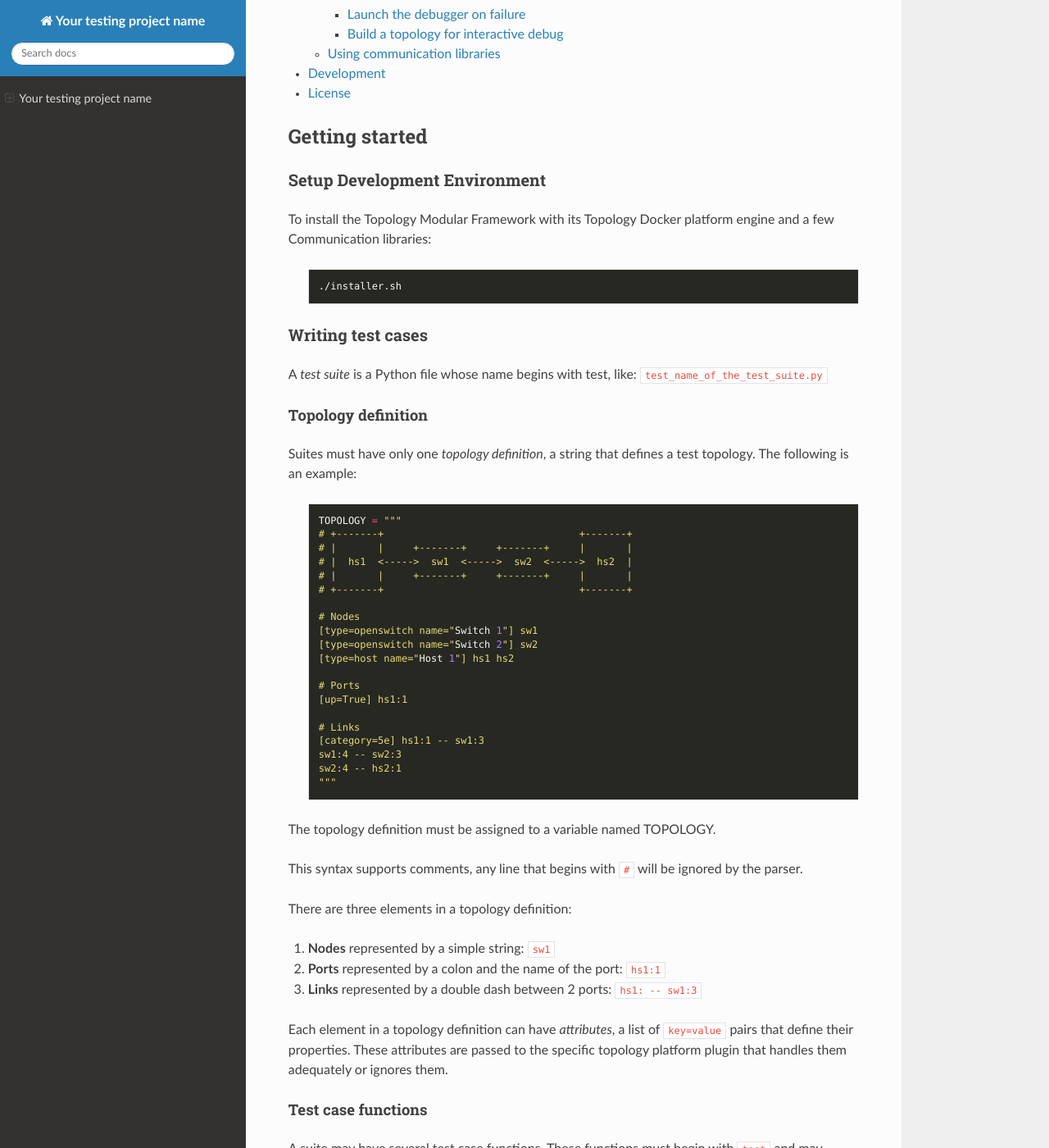
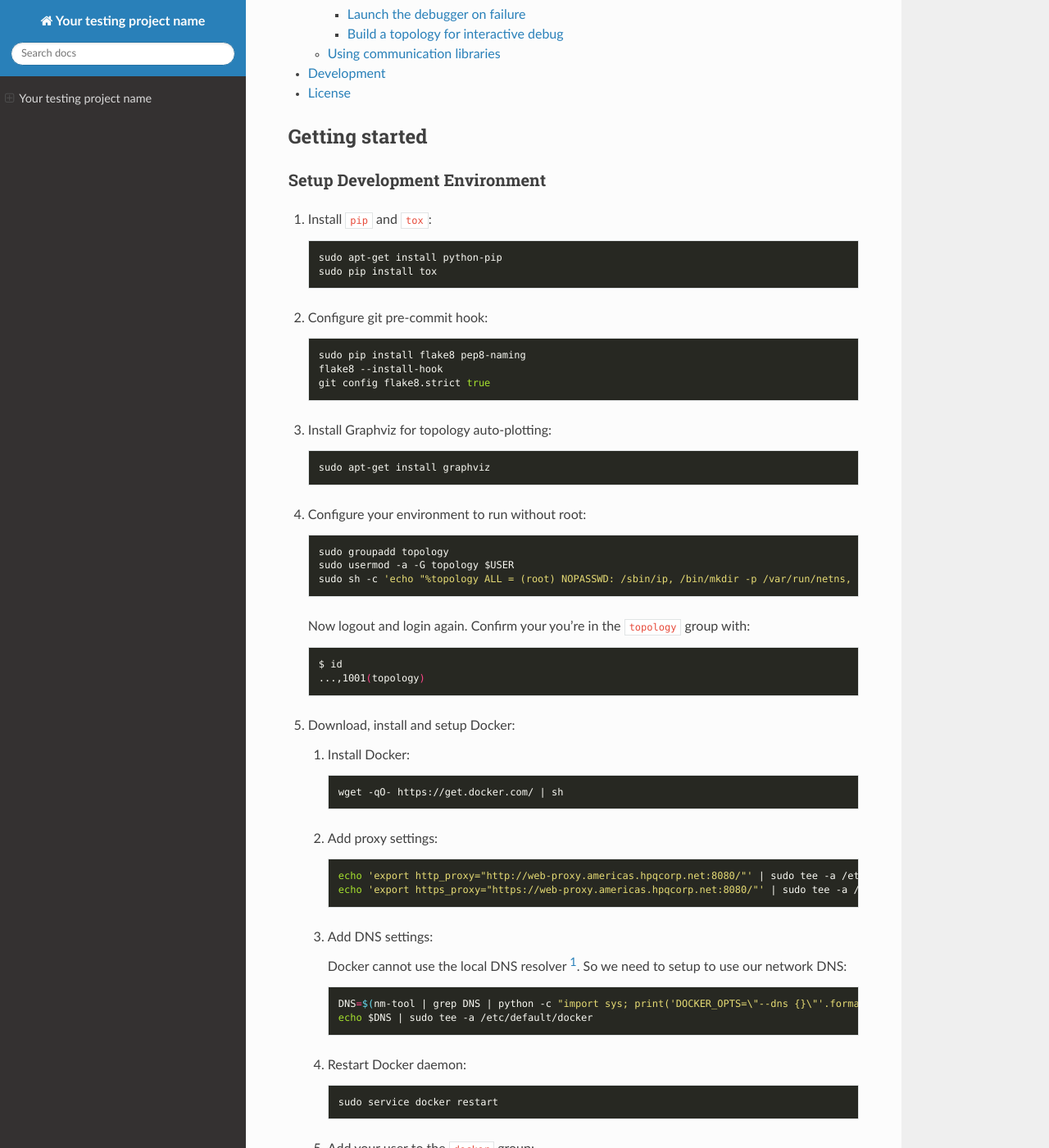
Before and after one commit to HPENetworking/cookiecutter_topology_tests, a Sphinx documentation site: the page built from {{cookiecutter.repo_name}}/doc/index.rst, in a window 1280 px wide and 1400 px high, scrolled down 634 px. Shown: the whole window at 82% size. Built offline with Sphinx 7.4.7 and the Read the Docs theme 2.0.0, drawn with Linux system fonts in a browser that asks for light colours; pages that are not in the unit, such as notebooks, are missing from menus; some of the changed text lies outside the part shown.

Commit message:
fix: doc: Adding installation steps.

```diff
--- a/{{cookiecutter.repo_name}}/doc/index.rst
+++ b/{{cookiecutter.repo_name}}/doc/index.rst
@@ -26,12 +26,98 @@ Getting started
 Setup Development Environment
 +++++++++++++++++++++++++++++
 
-To install the Topology Modular Framework with its Topology Docker platform
-engine and a few Communication libraries:
+#. Install ``pip`` and ``tox``:
 
    ::
 
-      ./installer.sh
+      sudo apt-get install python-pip
+      sudo pip install tox
+
+#. Configure git pre-commit hook:
+
+   ::
+
+      sudo pip install flake8 pep8-naming
+      flake8 --install-hook
+      git config flake8.strict true
+
+#. Install Graphviz for topology auto-plotting:
+
+   ::
+
+      sudo apt-get install graphviz
+
+#. Configure your environment to run without root:
+
+   ::
+
+      sudo groupadd topology
+      sudo usermod -a -G topology $USER
+      sudo sh -c 'echo "%topology ALL = (root) NOPASSWD: /sbin/ip, /bin/mkdir -p /var/run/netns, /bin/rm /var/run/netns/*, /bin/ln -s /proc/*/ns/net /var/run/netns/*" > /etc/sudoers.d/topology'
+
+   Now logout and login again. Confirm your you're in the ``topology`` group
+   with:
+
+   ::
+
+      $ id
+      ...,1001(topology)
+
+#. Download, install and setup Docker:
+
+   #. Install Docker:
+
+      ::
+
+         wget -qO- https://get.docker.com/ | sh
+
+   #. Add proxy settings:
+
+      ::
+
+         echo 'export http_proxy="http://web-proxy.americas.hpqcorp.net:8080/"' | sudo tee -a /etc/default/docker
+         echo 'export https_proxy="https://web-proxy.americas.hpqcorp.net:8080/"' | sudo tee -a /etc/default/docker
+
+   #. Add DNS settings:
+
+      Docker cannot use the local DNS resolver [#nodns]_.
+      So we need to setup to use our network DNS:
+
+      ::
+
+         DNS=$(nm-tool | grep DNS | python -c "import sys; print('DOCKER_OPTS=\"--dns {}\"'.format(' --dns '.join([l.split()[1] for l in sys.stdin])))")
+         echo $DNS | sudo tee -a /etc/default/docker
+
+   #. Restart Docker daemon:
+
+      ::
+
+         sudo service docker restart
+
+   #. Add your user to the ``docker`` group:
+
+      ::
+
+         sudo usermod -a -G docker $USER
+
+      Remember to logout and login for this change to take effect.
+
+#. (Optional) Download a different image for OpenSwitch:
+
+   By default, the framework will autopull an OpenSwitch image from:
+
+      https://hub.docker.com/r/topology/ops/
+
+   If you require a different version or the latest, download it from:
+
+      https://archive.openswitch.net/artifacts/periodic/
+
+   For example:
+
+   ::
+
+      wget https://archive.openswitch.net/artifacts/periodic/0.1.0+2015100106/genericx86-64/openswitch-disk-image-genericx86-64-0.1.0+2015100106.tar.gz
+      cat openswitch-disk-image-genericx86-64-0.1.0+2015100106.tar.gz | docker import - topology/ops:latest
 
 Writing test cases
 ++++++++++++++++++
```
Also changed, not shown: other parts of {{cookiecutter.repo_name}}/doc/index.rst (+3 -0 lines).
